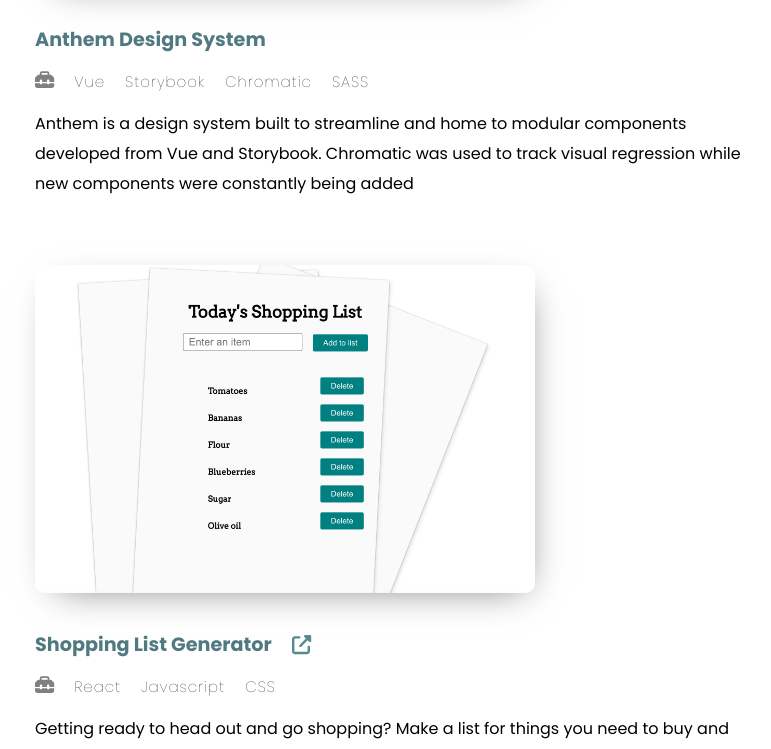
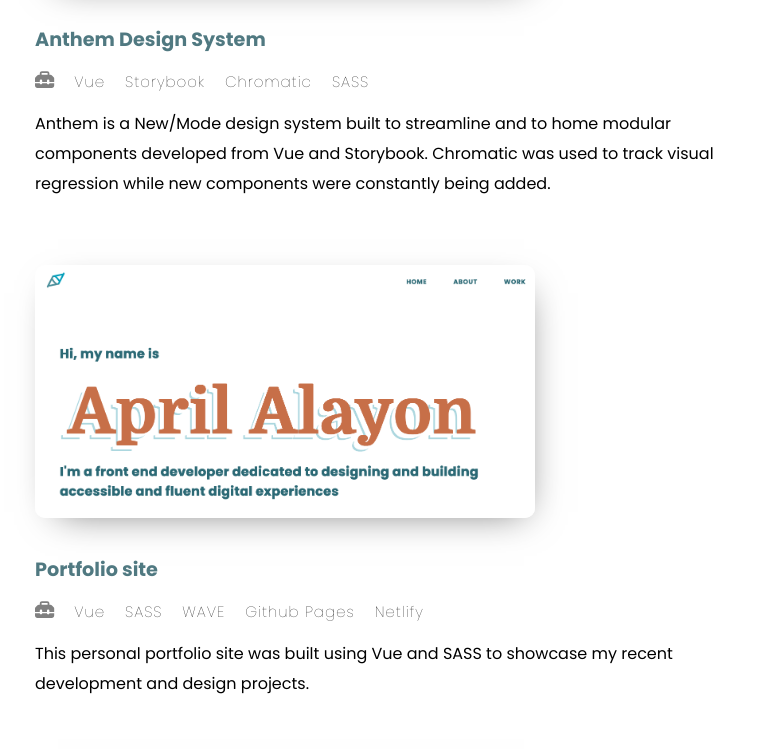
Before and after one commit to aprilalayon/apes, a Vue app: page /work in a window 1280 px wide. Shown: the part 425-1174 px from the top of the page, without its empty margins (435-1206 px from the left). Built offline with nearby package versions, Linux system fonts and the light colour scheme.

Commit message:
Add portfolio in work section

```diff
--- a/src/views/Work.vue
+++ b/src/views/Work.vue
@@ -1,6 +1,6 @@
 <template>
     <div class="page__work">
-      <h1>Selected projects I designed and built</h1>
+      <h1>Selected projects I designed & built</h1>
       <Card
         v-for="work in workData"
         :title="work.title"
@@ -18,6 +18,7 @@
 import sixlegsgood from "@/assets/images/sixlegs.png"
 import shoppingList from "@/assets/images/shoppinglist.png"
 import anthem from "@/assets/images/anthem.png"
+import portfolio from "@/assets/images/portfolio.png"
 import Card from "@/components/Card.vue"
 
 export default {
@@ -33,7 +34,16 @@
           stacks: [
             "Vue", "Storybook", "Chromatic", "SASS"
           ],
-          description: "Anthem is a design system built to streamline and home to modular components developed from Vue and Storybook. Chromatic was used to track visual regression while new components were constantly being added",
+          description: "Anthem is a New/Mode design system built to streamline and to home modular components developed from Vue and Storybook. Chromatic was used to track visual regression while new components were constantly being added.",
+          tag: "dev",
+        },
+        {
+          title: "Portfolio site",
+          imgUrl: portfolio,
+          stacks: [
+            "Vue", "SASS", "WAVE", "Github Pages", "Netlify",
+          ],
+          description: "This personal portfolio site was built using Vue and SASS to showcase my recent development and design projects.",
           tag: "dev",
         },
         {
@@ -41,7 +51,7 @@
           imgUrl: shoppingList,
           url: "https://aprilalayon.github.io/shoppinglist/",
           stacks: [
-            "React", "Javascript", "CSS",
+            "React", "Javascript", "CSS", "Github Pages"
           ],
           description: "Getting ready to head out and go shopping? Make a list for things you need to buy and remove them as you pick up your items in the store. This application was created using React and CSS.",
           tag: "dev",
@@ -96,9 +106,9 @@
   }
 
   h1 {
-    font-size: 2rem;
+    font-size: 3rem;
     grid-area: 1 / 1 / 7 / 2;
-    line-height: 40px;
+    line-height: 60px;
   }
 }
 
```
Also changed, not shown: src/assets/images/portfolio.png (added).
